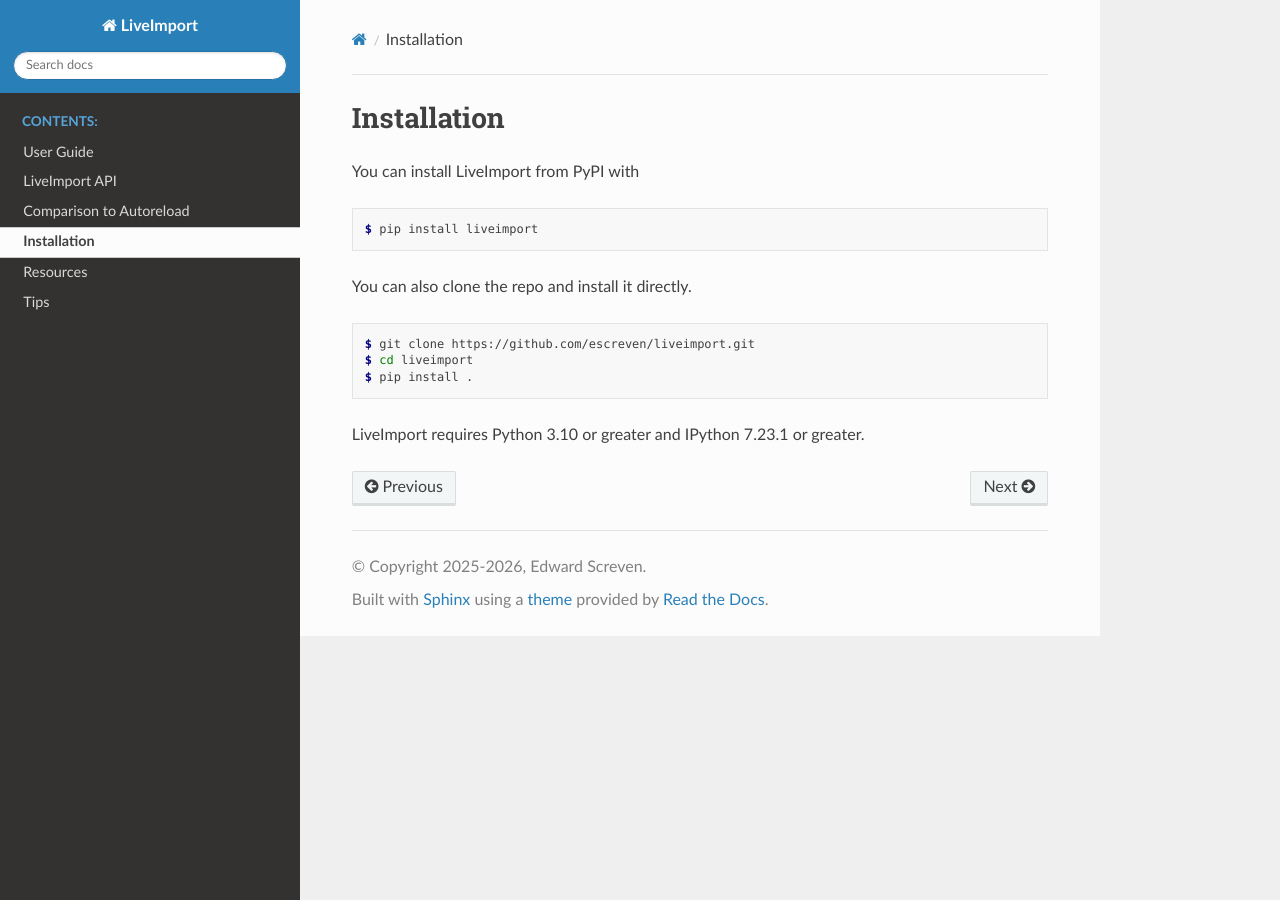
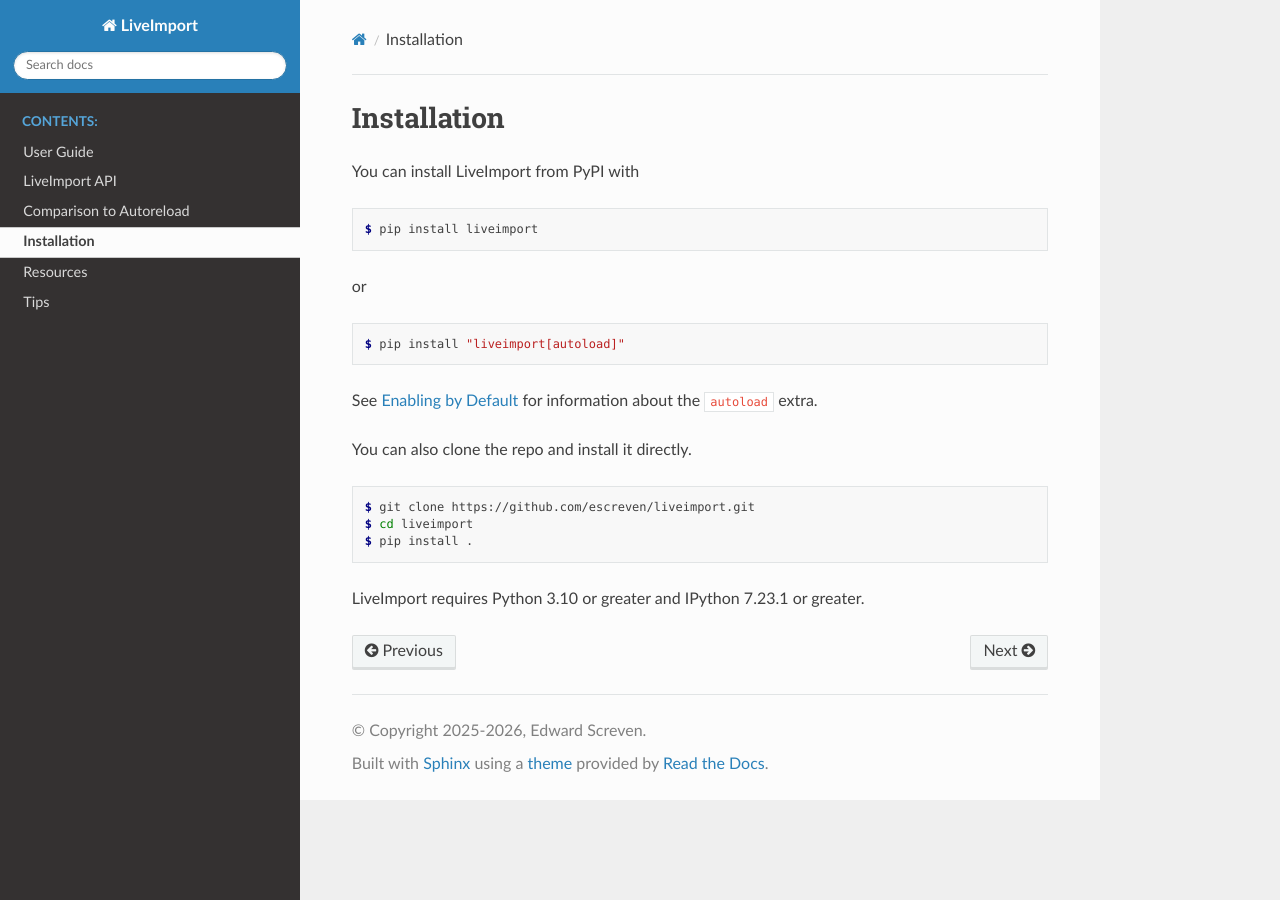
Before and after one commit to escreven/liveimport, a Sphinx documentation site: the page built from doc/installation.rst, in a window 1280 px wide. Built offline with Sphinx 7.4.7 and the Read the Docs theme 3.1.0, drawn with Linux system fonts in a browser that asks for light colours.

Commit message:
Preparing to release (#53)
Co-authored-by: escreven <39229533+elspv@users.noreply.github.com>

```diff
--- a/doc/installation.rst
+++ b/doc/installation.rst
@@ -9,6 +9,16 @@ You can install LiveImport from PyPI with
 
     $ pip install liveimport
 
+or
+
+.. code:: console
+
+    $ pip install "liveimport[autoload]"
+
+See :ref:`Enabling by Default <enabling_by_default>` for information about the
+``autoload`` extra.
+
+
 You can also clone the repo and install it directly.
 
 .. code:: console
--- a/pyproject.toml
+++ b/pyproject.toml
@@ -4,7 +4,7 @@ build-backend = "setuptools.build_meta"
 
 [project]
 name = "liveimport"
-version = "1.3.0dev1"
+version = "1.3.0"
 description = "Automatically reload modified Python modules in notebooks and scripts."
 readme = "README.md"
 authors = [{ name = "Edward Screven" }]
--- a/src/liveimport/__init__.py
+++ b/src/liveimport/__init__.py
@@ -4,7 +4,7 @@ See `the user guide
 <https://liveimport.readthedocs.io/en/latest/userguide.html>`_.
 """
 
-__version__ = "1.3.0dev1"
+__version__ = "1.3.0"
 
 __all__ = ("register", "sync", "auto_sync", "hidden_cell_magic",
            "ReloadEvent", "ModuleError", "workspace")
```
Also changed, not shown: 1 other file.
